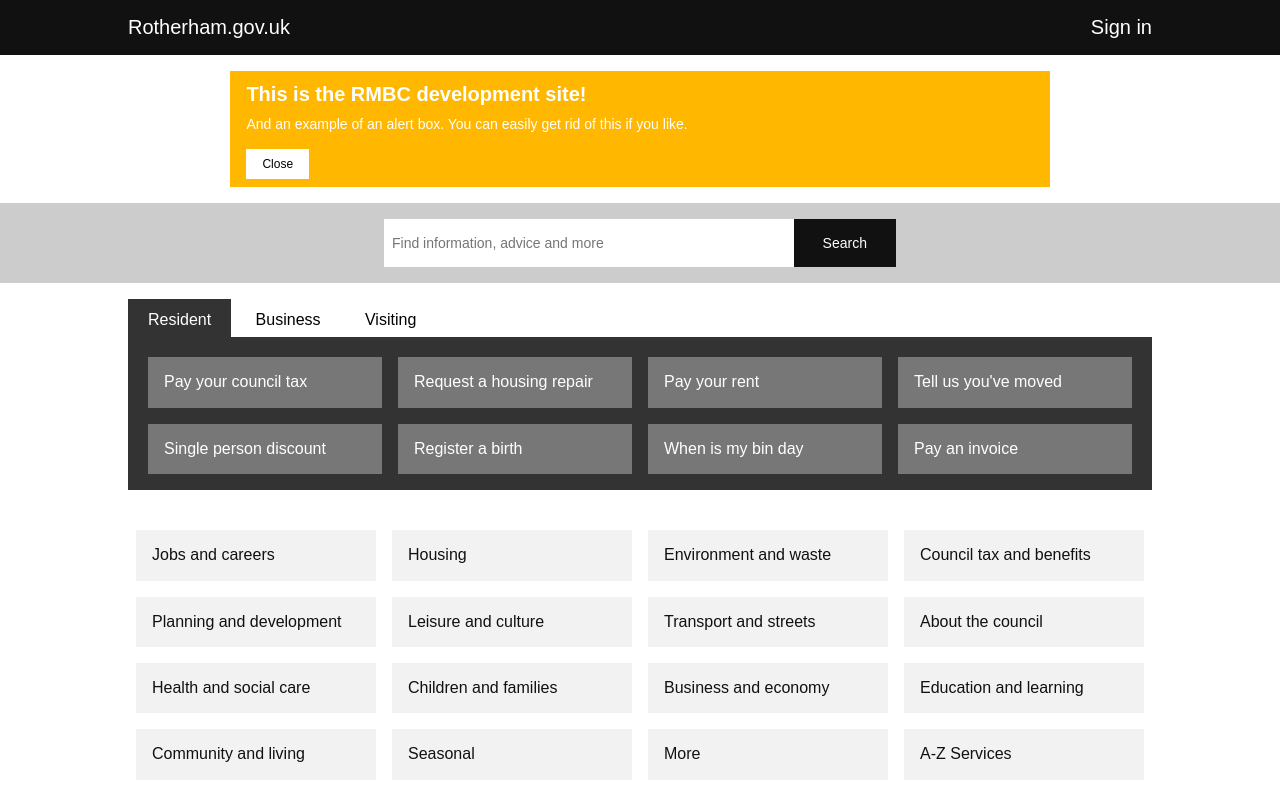
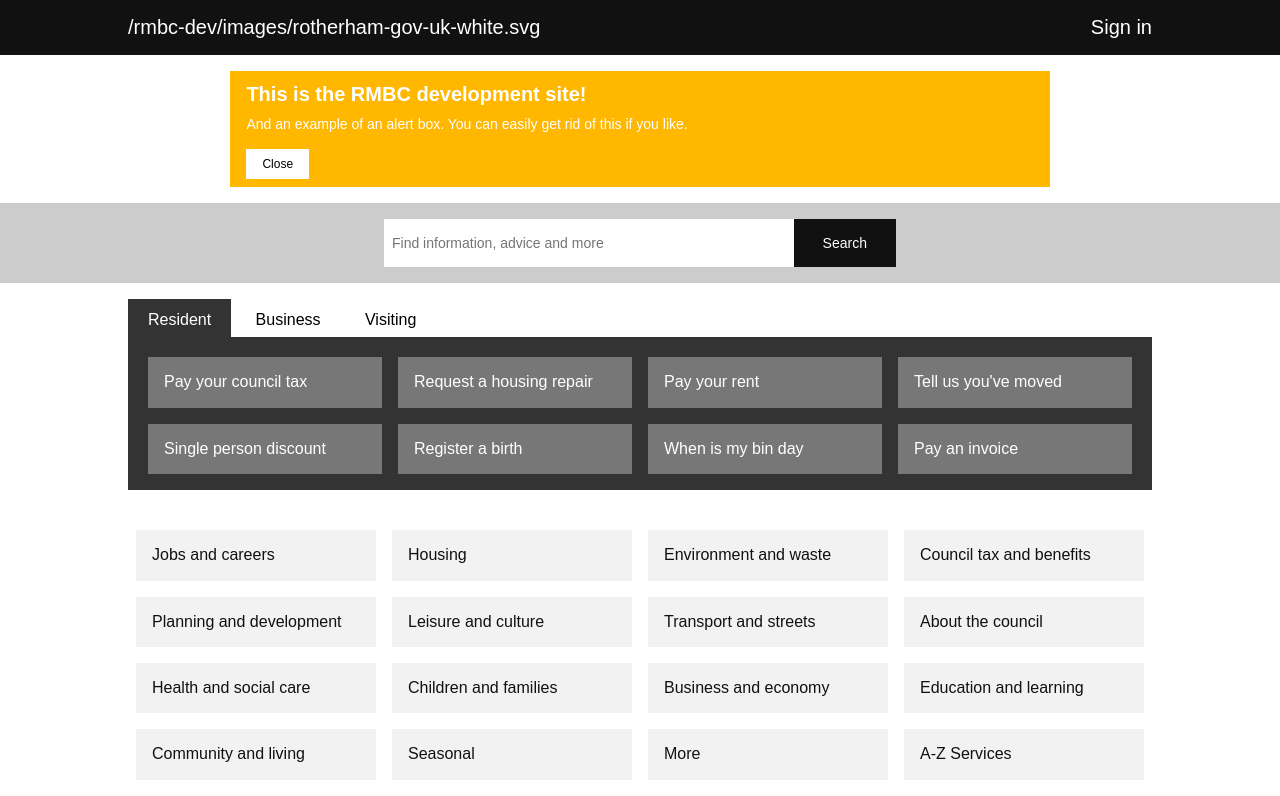
Before and after one commit to jnkly/rmbc-dev, a Jekyll site: the page built from index.md, in a window 1280 px wide and 900 px high, cut to the strip 0-796 px from the top of the window. Built offline with Jekyll 4.4.1, drawn with Linux system fonts in a browser that asks for light colours.

Commit message:
Update header.html

```diff
--- a/_includes/header.html
+++ b/_includes/header.html
@@ -1,6 +1,6 @@
 <header class="pv0 ph3 dt w-100 bg-near-black">
   <div class="mw8 center">
-    <a class="db fl pv3 white link dim f6 f5-m f4-l" href="{{site.baseurl}}/" title="Home">Rotherham.gov.uk</a>
+    <a class="db fl pv3 white link dim f6 f5-m f4-l" href="{{site.baseurl}}/" title="Home">{{site.baseurl}}/images/rotherham-gov-uk-white.svg</a>
     <a class="db fr pv3 tr link dim white f6 f5-m f4-l" href="{{site.baseurl}}/signin" title="Sign in">Sign in</a>
   </div>
 </header>
```
